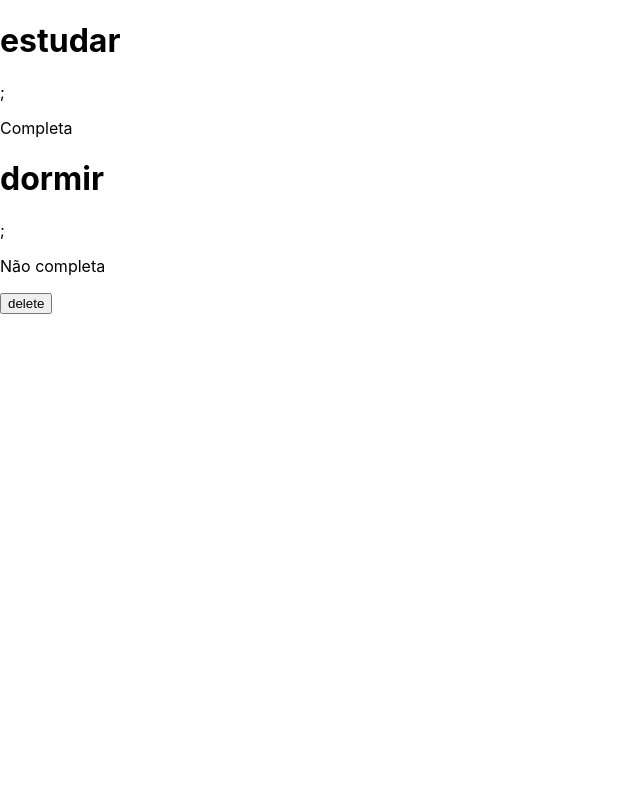
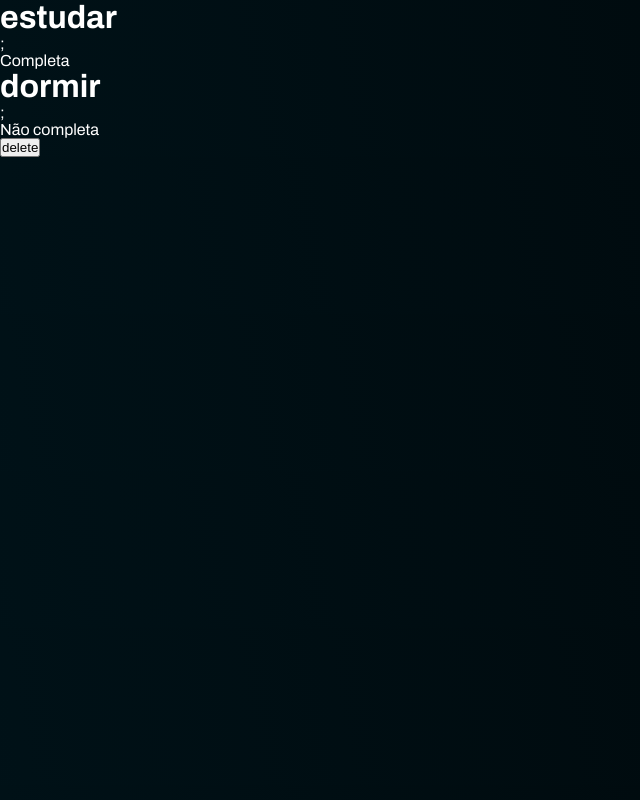
Before and after one commit to euAlexandreD/task-liost, a React (Create React App) app: page / in a window 1280 px wide. Shown: the whole page, without its empty margins (0-640 px from the left). Built offline with nearby package versions, Linux system fonts and the light colour scheme; no server answers.

Commit message:
feat: add sass and change font style

```diff
--- a/package.json
+++ b/package.json
@@ -12,6 +12,7 @@
     "react": "^18.3.1",
     "react-dom": "^18.3.1",
     "react-scripts": "5.0.1",
+    "sass": "^1.77.8",
     "web-vitals": "^2.1.4"
   },
   "scripts": {
--- a/public/index.html
+++ b/public/index.html
@@ -5,6 +5,12 @@
         <link rel="icon" href="%PUBLIC_URL%/favicon.ico" />
         <meta name="viewport" content="width=device-width, initial-scale=1" />
         <meta name="theme-color" content="#000000" />
+        <link rel="preconnect" href="https://fonts.googleapis.com" />
+        <link rel="preconnect" href="https://fonts.gstatic.com" crossorigin />
+        <link
+            href="https://fonts.googleapis.com/css2?family=Archivo:ital,wght@0,100..900;1,100..900&display=swap"
+            rel="stylesheet"
+        />
         <meta
             name="description"
             content="Web site created using create-react-app"
@@ -38,6 +44,5 @@
 
       To begin the development, run `npm start` or `yarn start`.
       To create a production bundle, use `npm run build` or `yarn build`.
-    -->
-  </body>
+    --></body>
 </html>
--- a/src/index.css
+++ /dev/null
@@ -1,13 +0,0 @@
-body {
-  margin: 0;
-  font-family: -apple-system, BlinkMacSystemFont, 'Segoe UI', 'Roboto', 'Oxygen',
-    'Ubuntu', 'Cantarell', 'Fira Sans', 'Droid Sans', 'Helvetica Neue',
-    sans-serif;
-  -webkit-font-smoothing: antialiased;
-  -moz-osx-font-smoothing: grayscale;
-}
-
-code {
-  font-family: source-code-pro, Menlo, Monaco, Consolas, 'Courier New',
-    monospace;
-}
--- /dev/null
+++ b/src/index.scss
@@ -0,0 +1,15 @@
+$background-color: linear-gradient(259.93deg, #000000 -41.68%, #00171f 146.85%);
+$primary-text-color: #ffffff;
+
+* {
+    margin: 0;
+    padding: 0;
+    box-sizing: border-box;
+}
+
+body {
+    margin: 0;
+    font-family: "Archivo", sans-serif;
+    background: $background-color;
+    color: $primary-text-color;
+}
```
Also changed, not shown: src/index.js (+11 -9 lines), 1 other file (tests, documents, lock files or other folders). Lines whose indentation alone changed are shown as unchanged.
